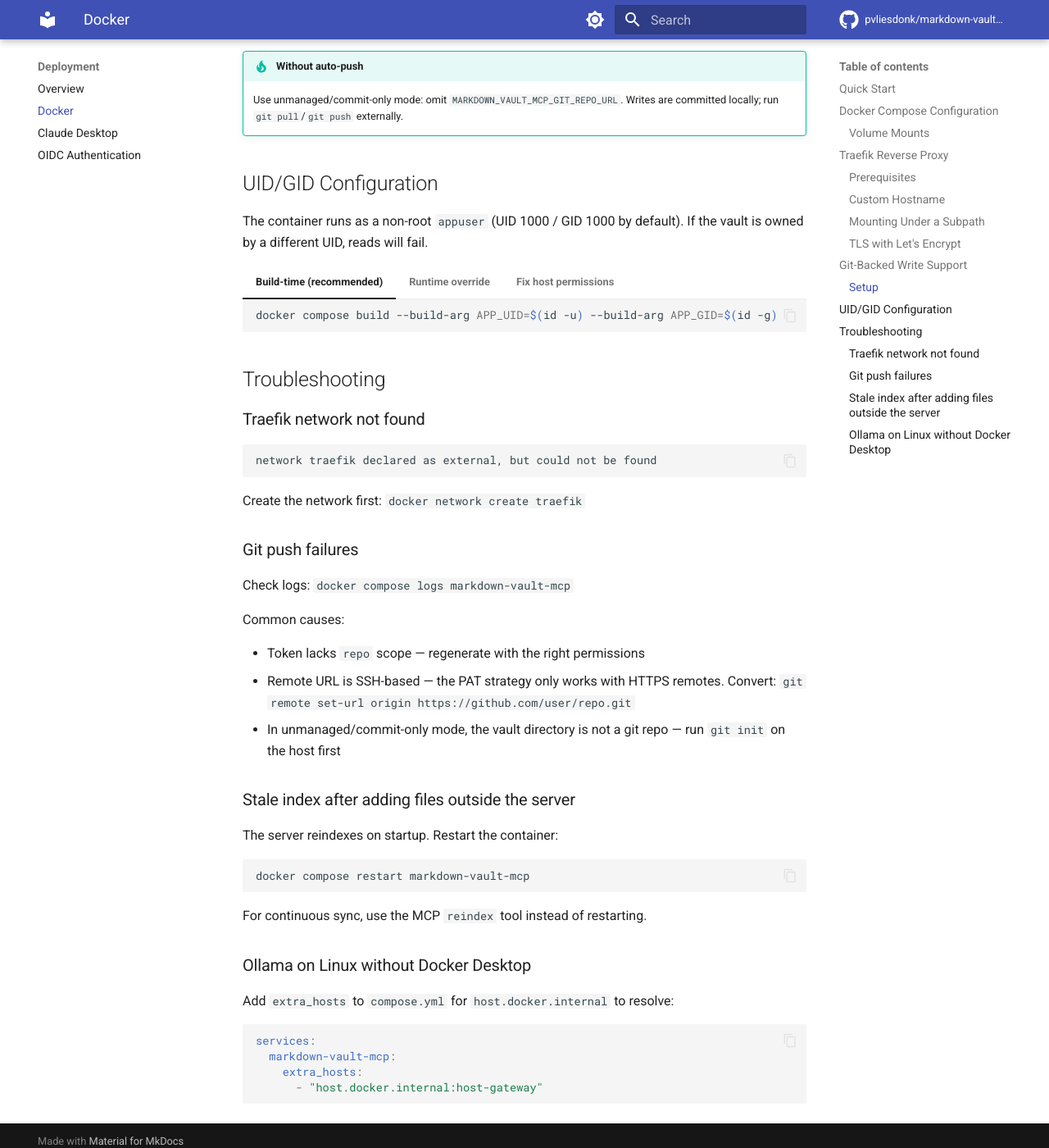
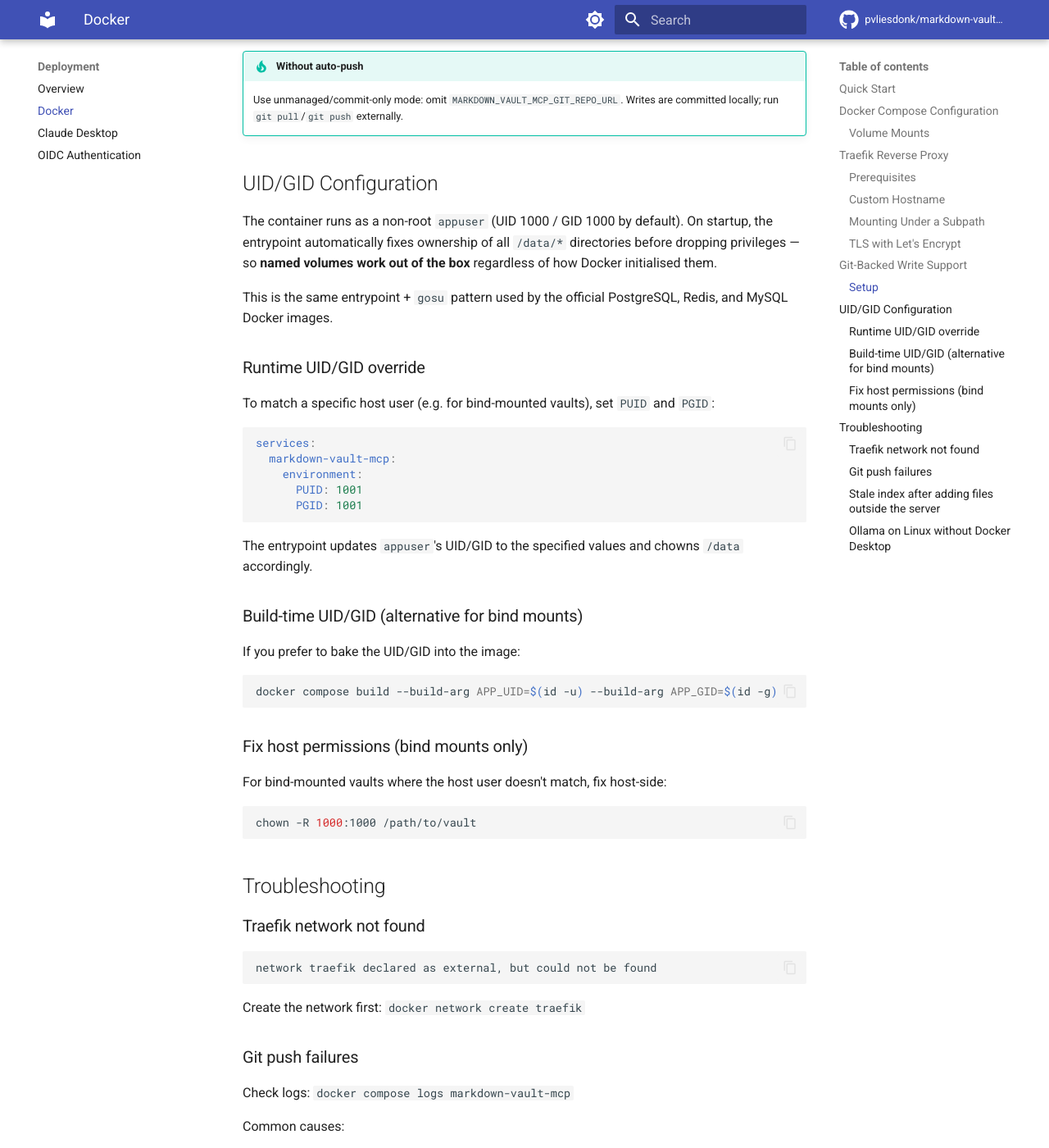
Before and after one commit to pvliesdonk/markdown-mcp, an MkDocs documentation site: the page built from docs/deployment/docker.md, in a window 1280 px wide and 1400 px high, scrolled down 3801 px. Shown: the whole window at 82% size. Built offline with MkDocs 1.6.1 and Material for MkDocs 9.7.7, drawn with Linux system fonts in a browser that asks for light colours; comment, search, counter and statistics services are not loaded.

Commit message:
fix: add docker entrypoint to auto-fix volume permissions on startup
Docker named volumes are created with root:root ownership, but the container
runs as non-root appuser. Add docker-entrypoint.sh that chowns /data/* and
drops privileges via gosu before executing the application. Supports PUID/PGID
env vars for runtime UID/GID override.

This is the same pattern used by official PostgreSQL, Redis, and MySQL images.

Refs #162

Co-Authored-By: Claude Opus 4.6 <noreply@anthropic.com>

````diff
--- a/docs/deployment/docker.md
+++ b/docs/deployment/docker.md
@@ -162,27 +162,39 @@ For managed mode, the token needs `repo` scope (or `contents: write` for fine-gr
 
 ## UID/GID Configuration
 
-The container runs as a non-root `appuser` (UID 1000 / GID 1000 by default). If the vault is owned by a different UID, reads will fail.
+The container runs as a non-root `appuser` (UID 1000 / GID 1000 by default). On startup, the entrypoint automatically fixes ownership of all `/data/*` directories before dropping privileges — so **named volumes work out of the box** regardless of how Docker initialised them.
 
-=== "Build-time (recommended)"
+This is the same entrypoint + `gosu` pattern used by the official PostgreSQL, Redis, and MySQL Docker images.
 
-    ```bash
-    docker compose build --build-arg APP_UID=$(id -u) --build-arg APP_GID=$(id -g)
-    ```
+### Runtime UID/GID override
 
-=== "Runtime override"
+To match a specific host user (e.g. for bind-mounted vaults), set `PUID` and `PGID`:
 
-    ```yaml
-    services:
-      markdown-vault-mcp:
-        user: "1001:1001"   # or "${APP_UID}:${APP_GID}" with .env
-    ```
+```yaml
+services:
+  markdown-vault-mcp:
+    environment:
+      PUID: 1001
+      PGID: 1001
+```
 
-=== "Fix host permissions"
+The entrypoint updates `appuser`'s UID/GID to the specified values and chowns `/data` accordingly.
 
-    ```bash
-    chown -R 1000:1000 /path/to/vault
-    ```
+### Build-time UID/GID (alternative for bind mounts)
+
+If you prefer to bake the UID/GID into the image:
+
+```bash
+docker compose build --build-arg APP_UID=$(id -u) --build-arg APP_GID=$(id -g)
+```
+
+### Fix host permissions (bind mounts only)
+
+For bind-mounted vaults where the host user doesn't match, fix host-side:
+
+```bash
+chown -R 1000:1000 /path/to/vault
+```
 
 ## Troubleshooting
 
````
Also changed, not shown: docs/deployment.md (+13 -10 lines), docs/design.md (+7 -0 lines), docs/guides/docker.md (+2 -2 lines), 2 other files.
